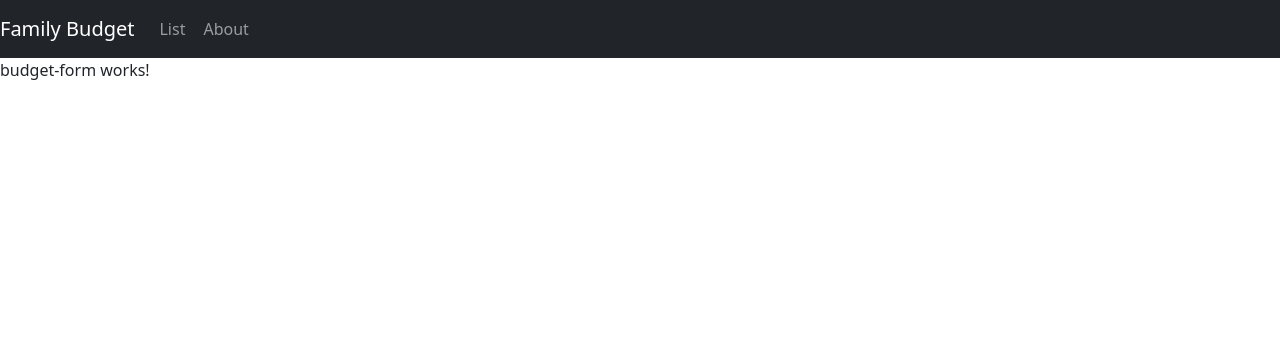
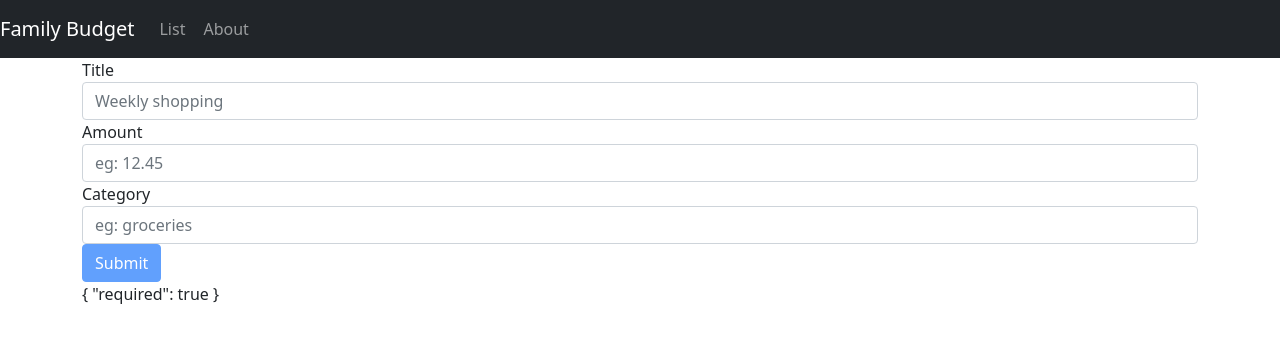
Before and after one commit to dubniczky/Budgeting-Webapp, an Angular app in the folder client/: page /budget/new in a window 1280 px wide. Shown: the top 342 px of the page. Built offline with nearby package versions, Linux system fonts and the light colour scheme.

Commit message:
Added budget form

```diff
--- a/client/src/app/budget-form/budget-form.component.html
+++ b/client/src/app/budget-form/budget-form.component.html
@@ -1 +1,22 @@
-<p>budget-form works!</p>
+<div class="container-sm">
+    <form [formGroup]="budgetForm" (ngSubmit)="onSubmit()">
+        <div class="form-group">
+            <label for="title">Title</label>
+            <input type="text" class="form-control" id="title" placeholder="Weekly shopping" formControlName="title" required pattern="^(\d|\w|\s){1,64}$" [class.is-invalid]="title?.invalid && (title?.dirty || title?.touched)"
+            [class.is-valid]="title?.valid"/>
+
+            <label for="value">Amount</label>
+            <input type="number" class="form-control" id="value" placeholder="eg: 12.45" formControlName="value" required
+            [class.is-invalid]="value?.invalid && (value?.dirty || value?.touched)"
+            [class.is-valid]="value?.valid"/>
+
+            <label for="category">Category</label>
+            <input type="text" class="form-control" id="category" placeholder="eg: groceries" formControlName="category" required pattern="^(\d|\w|\s){1,64}$"
+            [class.is-invalid]="category?.invalid && (category?.dirty || category?.touched)"
+            [class.is-valid]="category?.valid"/>
+
+            <button type="submit" class="btn btn-primary" [disabled]="budgetForm.invalid">Submit</button>
+        </div>
+    </form>
+    {{budgetForm.get('title')?.errors | json}}
+</div>
--- a/client/src/app/budget-form/budget-form.component.ts
+++ b/client/src/app/budget-form/budget-form.component.ts
@@ -1,4 +1,7 @@
-import { Component, OnInit } from '@angular/core';
+import { Component, OnChanges, OnInit, EventEmitter, Output } from '@angular/core';
+import { FormBuilder } from '@angular/forms';
+import { Validators } from '@angular/forms';
+import { BudgetItem } from '../budget-item';
 
 @Component({
   selector: 'app-budget-form',
@@ -7,9 +10,30 @@ import { Component, OnInit } from '@angular/core';
 })
 export class BudgetFormComponent implements OnInit {
 
-  constructor() { }
+  @Output() save = new EventEmitter<BudgetItem>();
+
+  budgetForm = this.fb.group({
+    title: [ '', [Validators.required, Validators.pattern(/^(\d|\w|\s){1,64}$/)] ],
+    value: ['', [Validators.required] ],
+    category: [ '', [Validators.required, Validators.pattern(/^(\d|\w|\s){1,64}$/)] ],
+  });
+
+  constructor(private fb: FormBuilder) { }
+
+  get title() { return this.budgetForm.get('title') }
+  get value() { return this.budgetForm.get('value') }
+  get category() { return this.budgetForm.get('category') }
 
   ngOnInit(): void {
   }
 
+  onSubmit() {
+    let budgetItem = new BudgetItem(
+      this.budgetForm.value.title,
+      this.budgetForm.value.value,
+      this.budgetForm.value.category)
+
+    this.save.emit(budgetItem);
+  }
+
 }
--- a/client/src/app/budget-item.ts
+++ b/client/src/app/budget-item.ts
@@ -9,11 +9,13 @@ const categoryTypes = [
 
 export class BudgetItem {
 
+    id: number
     title: string
     value: number
     category: string
 
     constructor(title:string, value:number, category:string) {
+        this.id = -1
         this.title = title
         this.value = value
         this.category = category
```
